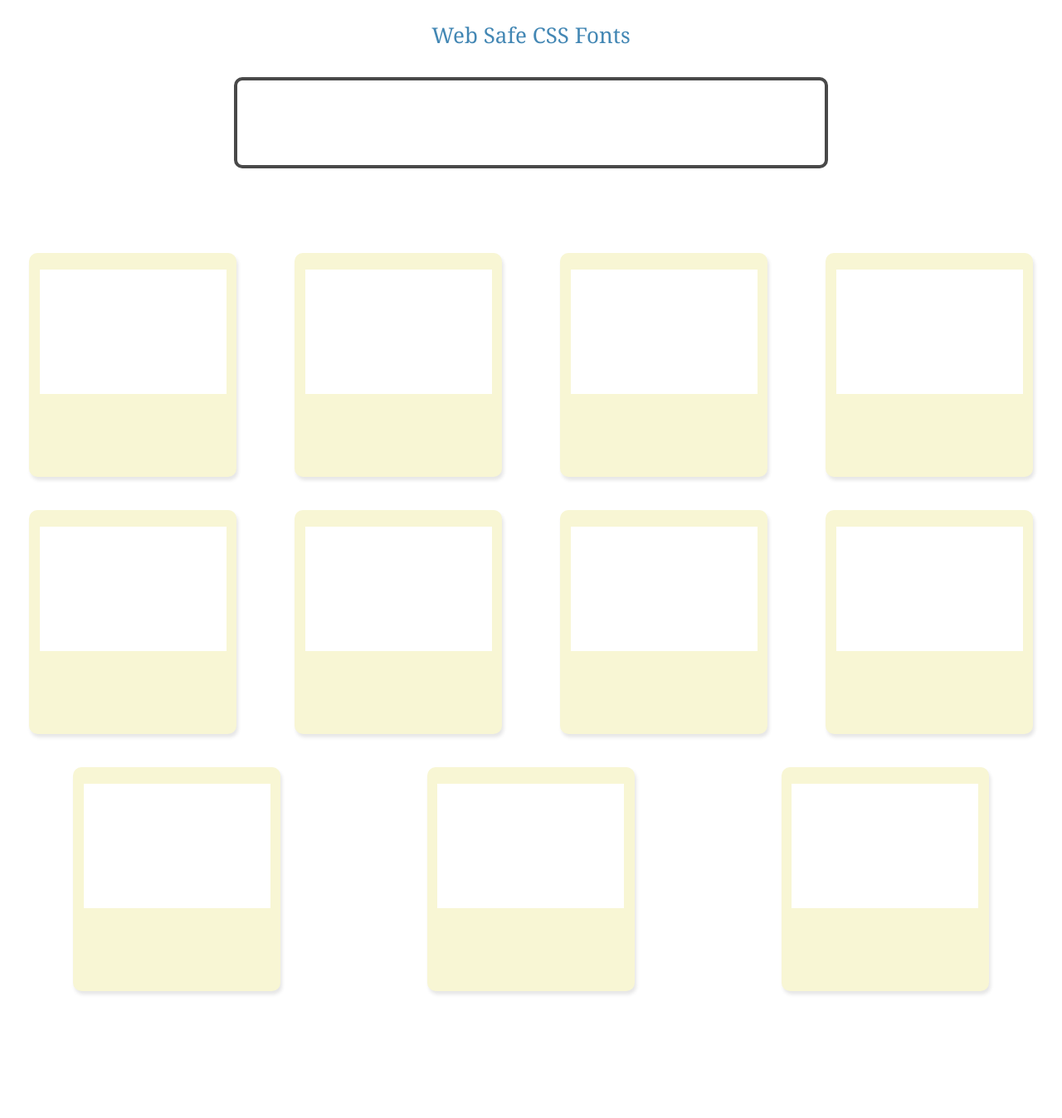
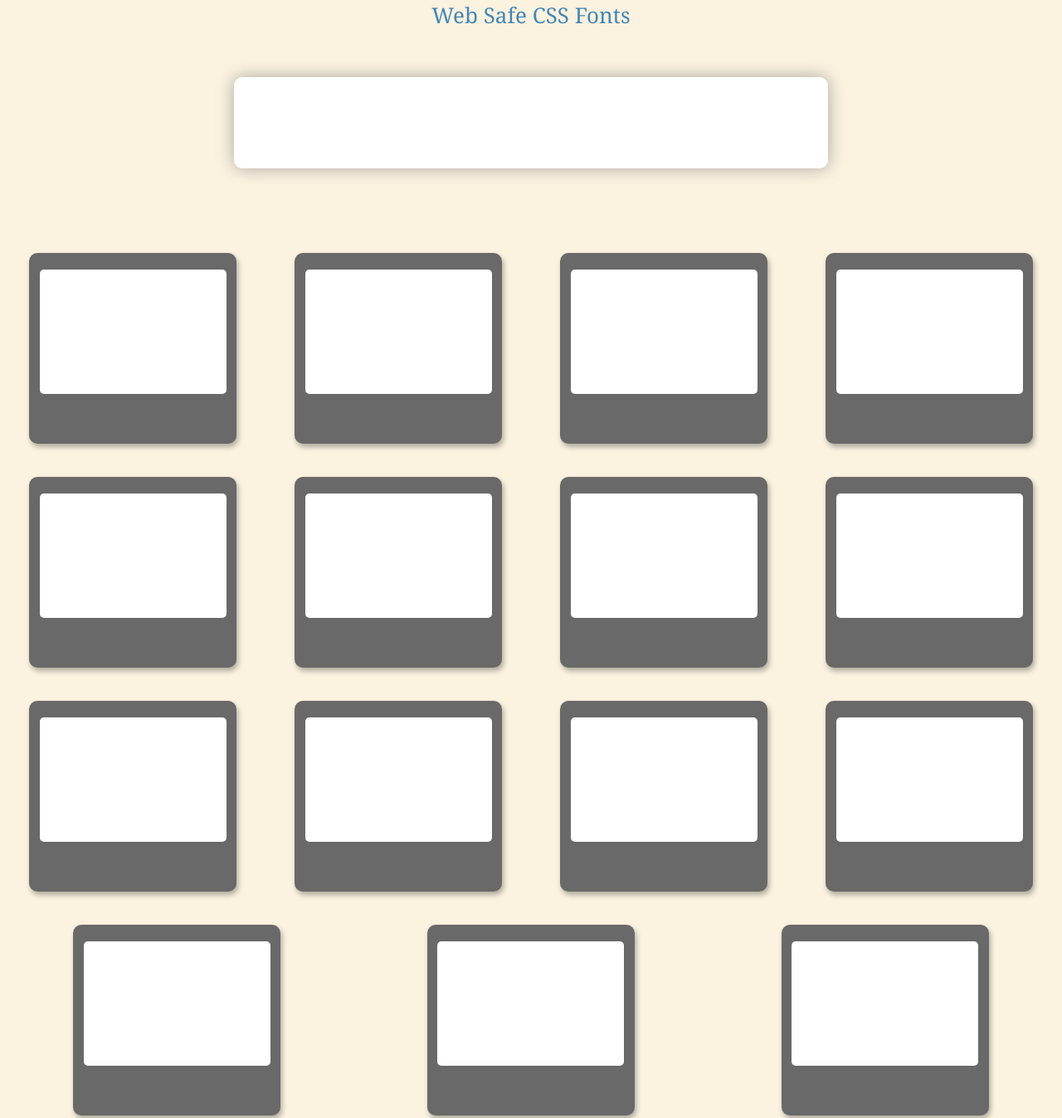
Before and after one commit to Austinshepherd/CSS.FontsGo, a Gatsby site: page / in a window 1280 px wide. Shown: the part 115-1463 px from the top of the page at 83% size. Built offline with nearby package versions, Linux system fonts and the light colour scheme; Gatsby itself is replaced by a stand-in of ours.

Commit message:
styling day/// moving to naming and sending fonts to each card

```diff
--- a/package.json
+++ b/package.json
@@ -7,6 +7,7 @@
   "dependencies": {
     "gatsby": "^2.19.19",
     "gatsby-image": "^2.2.41",
+    "gatsby-plugin-google-fonts": "^1.0.1",
     "gatsby-plugin-manifest": "^2.2.41",
     "gatsby-plugin-offline": "^3.0.35",
     "gatsby-plugin-react-helmet": "^3.1.22",
--- a/src/components/layout.css
+++ b/src/components/layout.css
@@ -247,8 +247,7 @@ h1 {
   padding-top: 0;
   margin-bottom: 1.45rem;
   color: inherit;
-  font-family: -apple-system, BlinkMacSystemFont, Segoe UI, Roboto, Oxygen,
-    Ubuntu, Cantarell, Fira Sans, Droid Sans, Helvetica Neue, sans-serif;
+
   font-weight: bold;
   text-rendering: optimizeLegibility;
   font-size: 2.25rem;
@@ -652,16 +651,20 @@ body{
   padding: none;
   margin: none;
   width: 100%;
+  background-color: rgb(251, 242, 224);
 }
 
-
+h1{
+  font-family: "Arial Black", Gadget, sans-serif;
+  color: rgb(92, 92, 92) !important;
+}
 textarea{
   position: fixed;
   resize: none;
   border-style: solid;
   border-width: 4px;
   border-radius: 10px;
-  border-color: rgb(73, 73, 73);
+  border-color: white;
   width: 716px;
   top: 208px;
   transform: translateX(-50%);
@@ -670,6 +673,8 @@ textarea{
   color: rgb(58, 58, 58);
   font-family: "Comic Sans MS", cursive, sans-serif;
   text-indent: 10px;
+  box-shadow: 0px 0px 20px rgba(116, 116, 116, 0.6);
+
 }
 .title_container{
   width: 100%;
@@ -694,7 +699,7 @@ textarea{
 
   text-align: center !important;
   font-size: 26px;
-  top: 114px;
+  top: 90px;
   color: rgb(67, 135, 180);
 }
 footer{
@@ -721,23 +726,25 @@ textarea:focus {
 }
 
 
-.cardOne{
-  background-color: rgb(248, 246, 212);
+.card{
+  background-color: rgb(105, 105, 105);
   width: 250px;
-  height: 270px;
+  height: 230px;
   display: block;
   text-align: center;
   border-radius: 10px;
   margin: 20px;
-  box-shadow: 2px 4px 4px rgba(0, 0, 0, 0.1);
+  box-shadow: 2px 4px 6px rgba(0, 0, 0, 0.3);
+}
 
-}
+
 .output_card_background{
   display: block;
-  background-color: white;
+  background-color: rgb(255, 255, 255);
   height: 150px;
   margin: auto;
   margin-top: 20px;
+  border-radius: 5px;
   width: 90%;
   text-align: center;
 }
@@ -758,7 +765,7 @@ textarea:focus {
 
   }
   textarea{
-     border-color: rgb(73, 73, 73);
+
     width: 64%;
 
 
@@ -791,11 +798,14 @@ textarea:focus {
     font-size: 40px !important;
     top: 10px !important;
   }
-  p.SiteSubTitle{
+  .SiteSubTitle{
+    transform: none !important;
     text-align: center !important;
-    margin-right: 50px !important;
-    font-size: 13px !important;
-    top: 45px;
+    left: 50% !important;
+    transform: translateX(-50%) !important;
+    text-align: center !important;
+    font-size: 16px;
+    top: 22px;
   }
   .card_wrapper{
     margin-top: 300px !important;
--- a/src/pages/index.js
+++ b/src/pages/index.js
@@ -38,7 +38,7 @@ export default class IndexPage extends React.Component {
             />
           </form>
           <div className="card_wrapper">
-          <div className="cardOne" id="test">
+          <div className="card" id="test">
         <div className="card_container">
             <div className="output_card_background">
                  <div id="root">
@@ -49,7 +49,7 @@ export default class IndexPage extends React.Component {
             </div>
         </div>
     </div>
-    <div className="cardOne" id="test2">
+    <div className="card" id="test2">
         <div className="card_container">
             <div className="output_card_background">
                  <div id="root">
@@ -60,7 +60,7 @@ export default class IndexPage extends React.Component {
             </div>
         </div>
     </div>
-    <div className="cardOne" id="test3">
+    <div className="card" id="test3">
         <div className="card_container">
             <div className="output_card_background">
                  <div id="root">
@@ -71,7 +71,7 @@ export default class IndexPage extends React.Component {
             </div>
         </div>
     </div>
-    <div className="cardOne" id="test4">
+    <div className="card" id="test4">
         <div className="card_container">
             <div className="output_card_background">
                  <div id="root">
@@ -82,7 +82,7 @@ export default class IndexPage extends React.Component {
             </div>
         </div>
     </div>
-    <div className="cardOne" id="test2">
+    <div className="card" id="test2">
         <div className="card_container">
             <div className="output_card_background">
                  <div id="root">
@@ -93,7 +93,7 @@ export default class IndexPage extends React.Component {
             </div>
         </div>
     </div>
-    <div className="cardOne" id="test2">
+    <div className="card" id="test2">
         <div className="card_container">
             <div className="output_card_background">
                  <div id="root">
@@ -104,7 +104,7 @@ export default class IndexPage extends React.Component {
             </div>
         </div>
     </div>
-    <div className="cardOne" id="test2">
+    <div className="card" id="test2">
         <div className="card_container">
             <div className="output_card_background">
                  <div id="root">
@@ -115,7 +115,7 @@ export default class IndexPage extends React.Component {
             </div>
         </div>
     </div>
-    <div className="cardOne" id="test2">
+    <div className="card" id="test2">
         <div className="card_container">
             <div className="output_card_background">
                  <div id="root">
@@ -126,7 +126,7 @@ export default class IndexPage extends React.Component {
             </div>
         </div>
     </div>
-    <div className="cardOne" id="test2">
+    <div className="card" id="test2">
         <div className="card_container">
             <div className="output_card_background">
                  <div id="root">
@@ -137,7 +137,7 @@ export default class IndexPage extends React.Component {
             </div>
         </div>
     </div>
-    <div className="cardOne" id="test2">
+    <div className="card" id="test2">
         <div className="card_container">
             <div className="output_card_background">
                  <div id="root">
@@ -148,7 +148,48 @@ export default class IndexPage extends React.Component {
             </div>
         </div>
     </div>
-    <div className="cardOne" id="test2">
+    <div className="card" id="test2">
+        <div className="card_container">
+            <div className="output_card_background">
+                 <div id="root">
+                 <p>
+            {this.state.TextName}
+        </p>
+                </div>
+            </div>
+        </div>
+    </div>
+    <div className="card" id="test2">
+        <div className="card_container">
+            <div className="output_card_background">
+                 <div id="root">
+                 <p>
+            {this.state.TextName}
+        </p>
+                </div>
+            </div>
+        </div>
+    </div> <div className="card" id="test2">
+        <div className="card_container">
+            <div className="output_card_background">
+                 <div id="root">
+                 <p>
+            {this.state.TextName}
+        </p>
+                </div>
+            </div>
+        </div>
+    </div> <div className="card" id="test2">
+        <div className="card_container">
+            <div className="output_card_background">
+                 <div id="root">
+                 <p>
+            {this.state.TextName}
+        </p>
+                </div>
+            </div>
+        </div>
+    </div> <div className="card" id="test2">
         <div className="card_container">
             <div className="output_card_background">
                  <div id="root">
```
Also changed, not shown: 1 other file.
